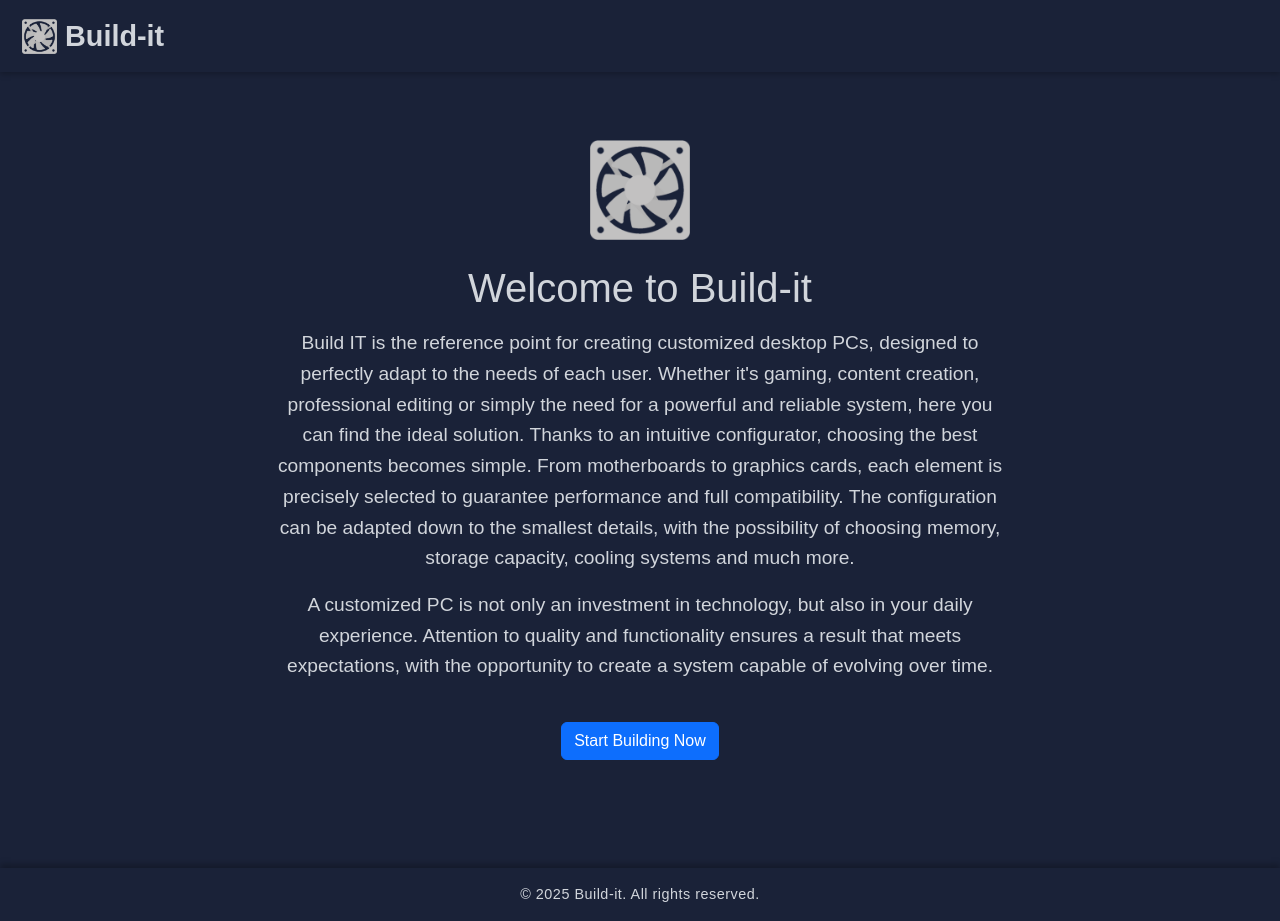
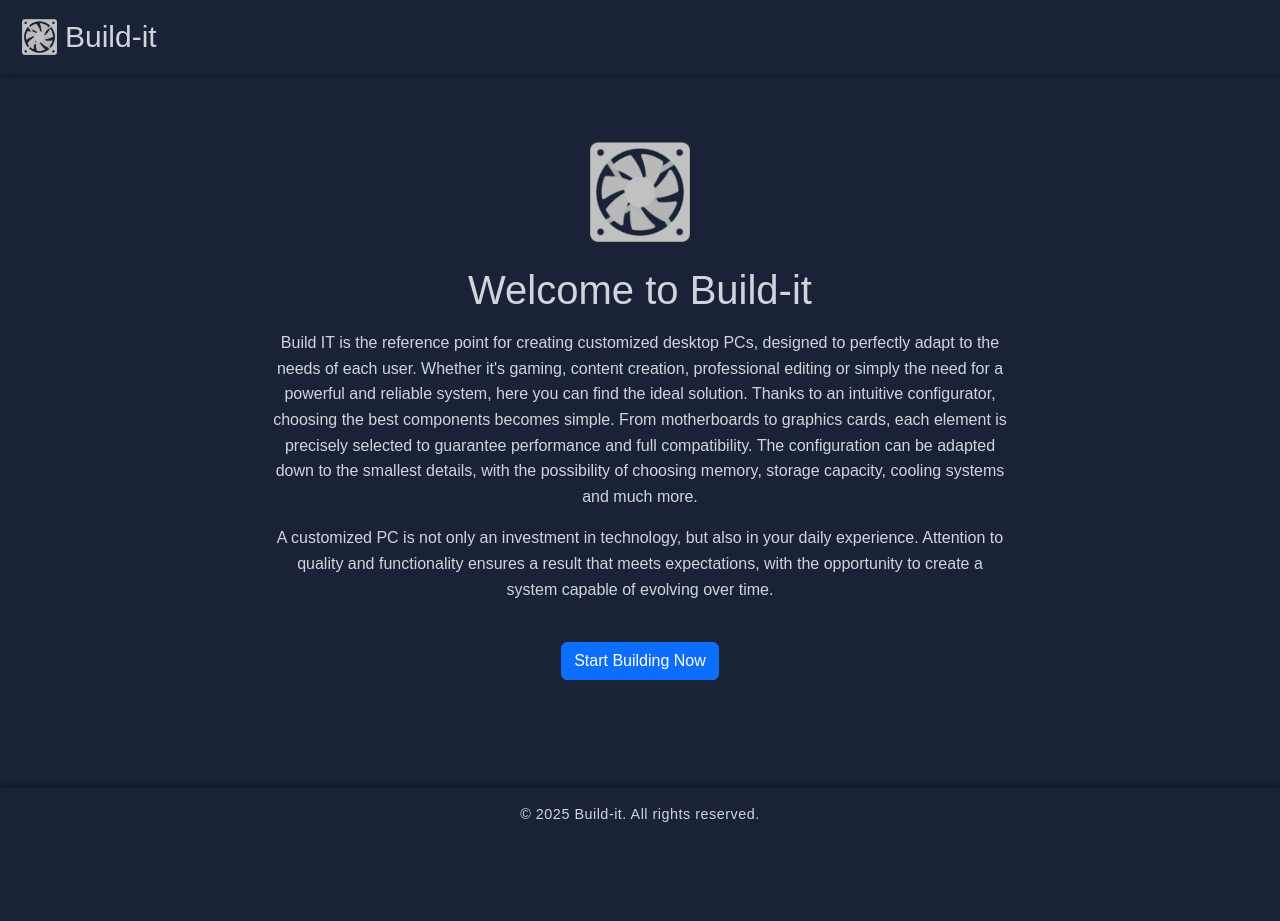
Before and after one commit to saldon002/Build-it, a Flask app: page / in a window 1280 px wide. After the commit the page ends 822 px from the top, so only its background shows below. Run offline with Flask 3, Linux system fonts and the light colour scheme; some libraries are stand-ins or nearby versions.

Commit message:
Update index.html

```diff
--- a/server/templates/index.html
+++ b/server/templates/index.html
@@ -23,24 +23,23 @@
 
 
 <!-- Navbar -->
-  <nav class="navbar navbar-expand-lg navbar-dark" style="background-color: var(--background-color);">
+  <nav class="navbar navbar-expand-lg navbar-dark">
     <div class="container-fluid">
-
       <a class="navbar-brand d-flex align-items-center" href="{{ url_for('index') }}">
-        <img src="../static/images/favicon.png" alt="Logo" class="logo_img me-2" style="width: 35px; height: auto;">
-        <span style="font-size: 1.8rem; font-weight: bold; color: var(--text-color);">Build-it</span>
+        <img src="../static/images/favicon.png" alt="Logo" class="logo_img me-2">
+        <span class="logo">Build-it</span>
       </a>
-
     </div>
   </nav>
 
 
-<!-- Main Section -->
+
+  <!-- Main Section -->
 <main class="text-center mt-5">
   <div class="container">
     <img src="../static/images/favicon.png" alt="Build-it Logo" class="mb-4" style="width: 100px; height: auto;">
     <h1 class="mb-3">Welcome to Build-it</h1>
-    <p class="mb-3" style="font-size: 1.2rem; color: var(--text-color);">
+    <p>
       Build IT is the reference point for creating customized desktop PCs,
       designed to perfectly adapt to the needs of each user.
       Whether it's gaming, content creation, professional editing or
@@ -48,7 +47,7 @@
       here you can find the ideal solution.
       Thanks to an intuitive configurator, choosing the best components becomes simple. From motherboards to graphics cards, each element is precisely selected to guarantee performance and full compatibility. The configuration can be adapted down to the smallest details, with the possibility of choosing memory, storage capacity, cooling systems and much more.
     </p>
-    <p style="font-size: 1.2rem; color: var(--text-color);">
+    <p>
       A customized PC is not only an investment in technology,
       but also in your daily experience.
       Attention to quality and functionality ensures a
@@ -60,7 +59,7 @@
 </main>
 
 <!-- Footer -->
-<footer class="text-center mt-5" style="background-color: var(--background-color); color: var(--text-color); padding: 15px;">
+<footer class="text-center mt-5">
   <p>&copy; 2025 Build-it. All rights reserved.</p>
 </footer>
 
```
